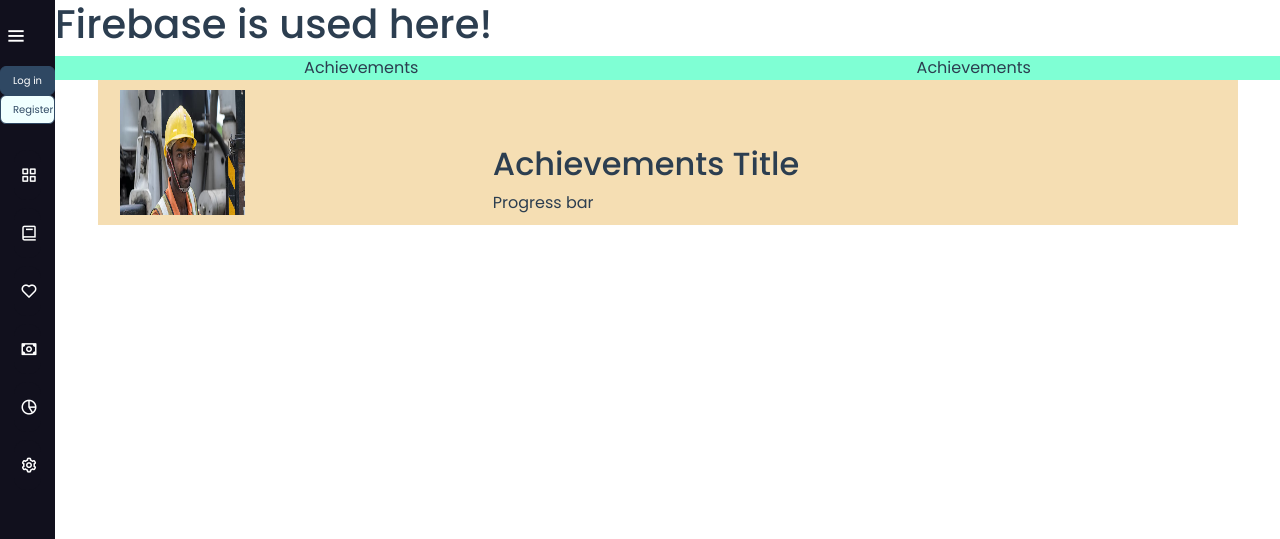
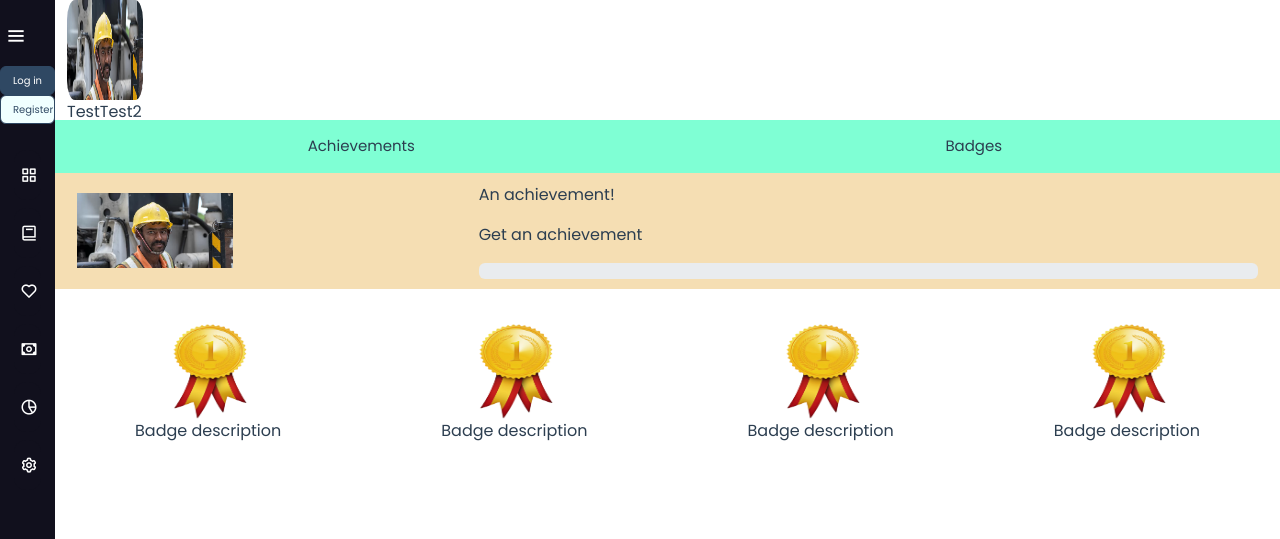
Before and after one commit to qwtan98/DJMV-IS216Project, a Vue app in the folder mikro-app/: page /progress in a window 1280 px wide. Shown: the top 539 px of the page. Built offline with nearby package versions, Linux system fonts and the light colour scheme; no server answers; the database is empty.

Commit message:
Progress page progress
badumtss

```diff
--- a/mikro-app/src/views/ProgressPage.vue
+++ b/mikro-app/src/views/ProgressPage.vue
@@ -1,32 +1,63 @@
 <template>
-    <div id="progress" style="margin-left: 55px;">
-        <FirebaseDatabase></FirebaseDatabase>
+    <div class="d-flex-block" id="progress" style="margin-left: 55px;">
+        <div class="container-fluid" style="max-height: 120px">
+            <div class="row d-flex-inline">
+                <img src="../assets/ui/chatur.webp" class="img-fluid" style="border-radius:20%; height: 100px; width: 100px"/>
+                <div id="achievement-profile-desc" class="d-flex-column">
+                    <span>Test</span>
+                    <span>Test2</span>
+                </div>
+            </div>
+        </div>
         <div class="container-fluid">
             <div class="row">
                 <div class="progress-page-tab col-6 text-center align-self-center">
                     <span class>Achievements</span>
                 </div>
                 <div class="progress-page-tab col-6 text-center align-self-center">
-                    <span class>Achievements</span>
+                    <span class>Badges</span>
                 </div>
             </div>
         </div>
-        <div class="container" style="background-color:wheat">
-            <div class="row" style ="padding: 10px">
-                <div class="col-4" style ="height:125px">
-                    <img src="../assets/ui/chatur.webp" style="height:125px; width:125px"/>
+
+        <div class="container-fluid" style="background-color:wheat">
+            <div class="row d-flex-inlne" style ="padding: 10px">
+                <div class="col-4 align-self-center">
+                    <img src="../assets/ui/chatur.webp" class="img-fluid" style="height:75px;"/>
                 </div>
                 <div class="col-8 d-flex-column align-self-end">
-                    <h2>Achievements Title</h2>
-                    <span>Progress bar</span>
+                    <p class="f-3">An achievement!</p>
+                    <p>Get an achievement</p>
+                    <div class="progress">
+  <div class="progress-bar" role="progressbar" aria-valuenow="0" aria-valuemin="0" aria-valuemax="100"></div>
+</div>
+                </div>
+            </div>
+        </div>
+        <div class="container-fluid">
+            <div class="row">
+                <div class="col-6 col-xs-6 col-sm-6 col-md-4 col-lg-3 badge-container">
+                    <img src="../assets/badge-img.png" alt="" style = "height: 100px; width: 100px">
+                    <p>Badge description</p>
+                </div>
+                <div class="col-6 col-xs-6 col-sm-6 col-md-4 col-lg-3 badge-container">
+                    <img src="../assets/badge-img.png" alt="" style = "height: 100px; width: 100px">
+                    <p>Badge description</p>
+                </div>                <div class="col-6 col-xs-6 col-sm-6 col-md-4 col-lg-3 badge-container">
+                    <img src="../assets/badge-img.png" alt="" style = "height: 100px; width: 100px">
+                    <p>Badge description</p>
+                </div>                <div class="col-6 col-xs-6 col-sm-6 col-md-4 col-lg-3 badge-container">
+                    <img src="../assets/badge-img.png" alt="" style = "height: 100px; width: 100px">
+                    <p>Badge description</p>
                 </div>
             </div>
         </div>
     </div>
+
   </template>
 
 <script>
-import FirebaseDatabase from '../components/FirebaseDatabase.vue';
+// import FirebaseDatabase from '../components/FirebaseDatabase.vue';
 
 // Initialize Firebase
 
@@ -36,7 +67,7 @@
         props: {},
 
         components: {
-            FirebaseDatabase
+            // FirebaseDatabase
         }
     }
 </script>
@@ -45,5 +76,16 @@
 .progress-page-tab {
     background-color:aquamarine;
     justify-content: center;
+
+    font-size: 15px;
+    padding: 15px;
+}
+.badge-container {
+    display: flex;
+    flex-direction: column;
+    justify-content: center;
+    align-items: center;
+
+    height: 200px;
 }
 </style>
```
Also changed, not shown: mikro-app/src/assets/badge-img.png (added).
